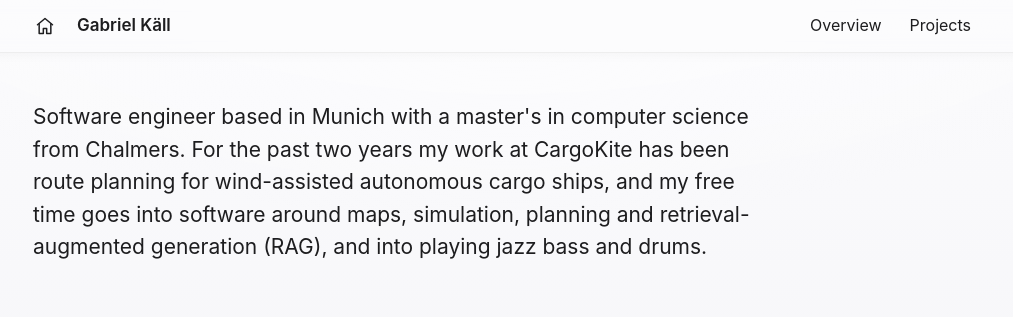
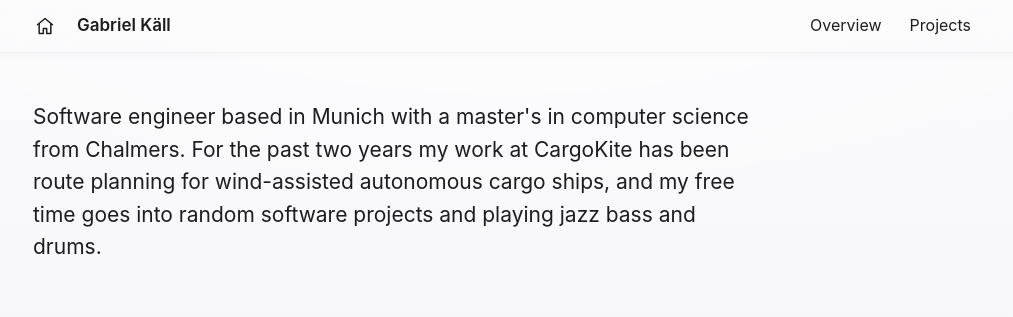
Before and after one commit to gabbe-k/gabbe-k.github.io, a plain HTML site: page index.html in a window 1280 px wide. Shown: the top 317 px of the page, without its empty margins (133-1146 px from the left). Drawn offline with Linux system fonts and the light colour scheme.

Commit message:
Simplify free-time line

```diff
--- a/index.html
+++ b/index.html
@@ -69,7 +69,7 @@ footer{color:var(--mute);font-size:15px;padding:24px 0 40px;border-top:1px solid
 <main>
 
 <section id="overview">
-  <p class="lead">Software engineer based in Munich with a master's in computer science from Chalmers. For the past two years my work at CargoKite has been route planning for wind-assisted autonomous cargo ships, and my free time goes into software around maps, simulation, planning and retrieval-augmented generation (RAG), and into playing jazz bass and drums.</p>
+  <p class="lead">Software engineer based in Munich with a master's in computer science from Chalmers. For the past two years my work at CargoKite has been route planning for wind-assisted autonomous cargo ships, and my free time goes into random software projects and playing jazz bass and drums.</p>
 
   <h2>Projects</h2>
   <div class="grid">
```
